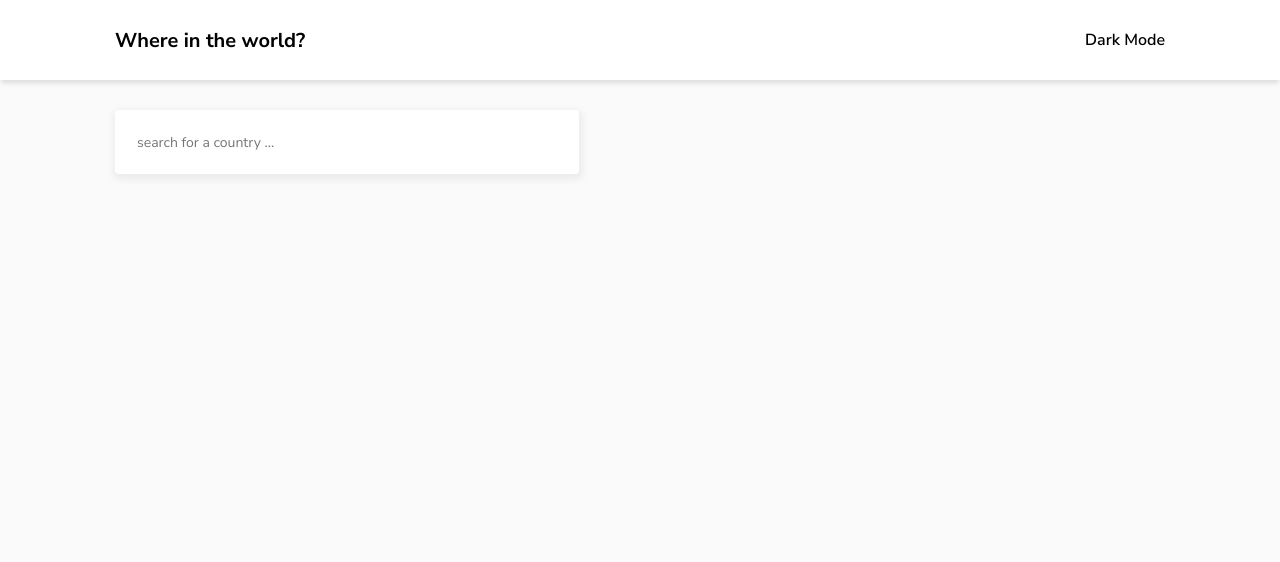
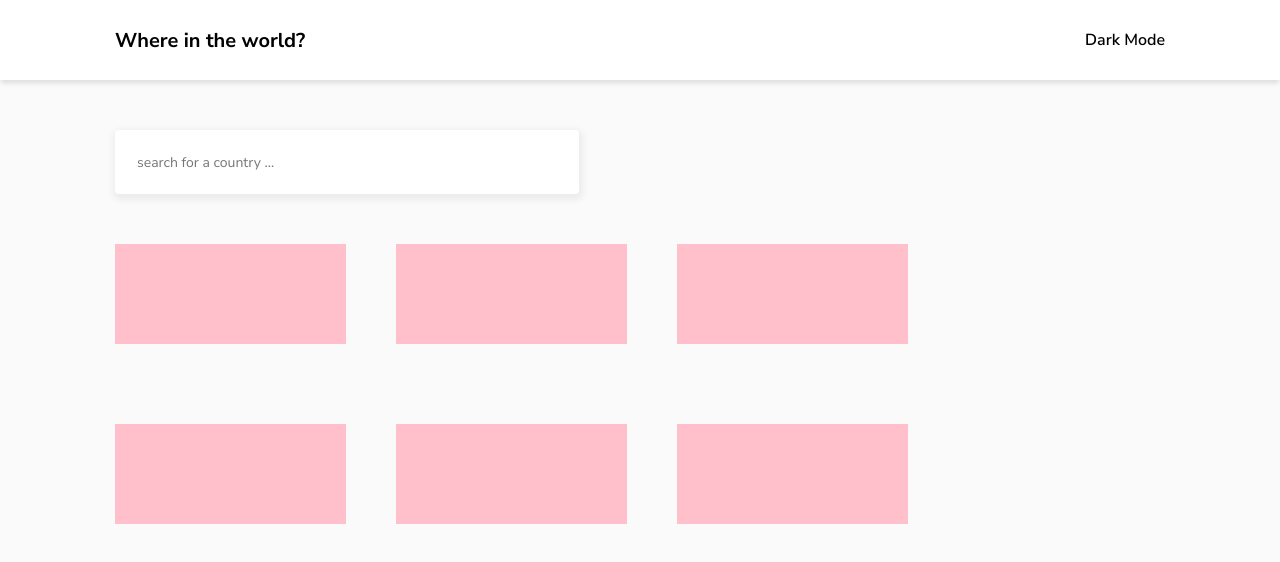
Before and after one commit to Sabamoradi/CountriesAPI, a Vue app: page /#/ in a window 1280 px wide. Shown: the top 562 px of the page. Built offline with nearby package versions, Linux system fonts and the light colour scheme.

Commit message:
add home card and filter component

```diff
--- /dev/null
+++ b/src/components/HomeCard/index.vue
@@ -0,0 +1,17 @@
+<template>
+  <div class="home-item">
+    <div class="card_wrapper"></div>
+  </div>
+</template>
+<style scoped>
+.home-item {
+  width: 22%;
+  height: 100px;
+  margin-bottom: 30px;
+}
+.card_wrapper {
+  background-color: pink;
+  width: 100%;
+  height: 100%;
+}
+</style>
--- /dev/null
+++ b/src/components/global/Filters/index.vue
@@ -0,0 +1,6 @@
+<template>
+    <div class="filter-container">
+        <p></p>
+
+    </div>
+</template>
--- a/src/views/Home/index.vue
+++ b/src/views/Home/index.vue
@@ -6,8 +6,13 @@
         <div class="left-section">
           <text-input :placeText="'search for a country ...'" />
         </div>
-        <div class="right-section">
-
+        <div class="right-section"></div>
+      </div>
+    </div>
+    <div class="third-section">
+      <div class="container">
+        <div class="cards-wrapper">
+          <home-card v-for="index in 6" :key="`${index}-card`" />
         </div>
       </div>
     </div>
@@ -16,18 +21,27 @@
 <script>
 import TopMenu from "@/components/TopMenu";
 import TextInput from "@/components/global/Input";
+import HomeCard from "@/components/HomeCard";
 export default {
   components: {
     TopMenu,
     TextInput,
+    HomeCard,
   },
 };
 </script>
 <style scoped>
-.second-section {
-  margin: 30px 0;
+.second-section,
+.third-section {
+  margin: 50px 0;
 }
-.left-section{
-    width: 40%;
+.left-section {
+  width: 40%;
+}
+.cards-wrapper {
+  display: flex;
+  align-items: center;
+  flex-wrap: wrap;
+  gap: 50px;
 }
 </style>
```
